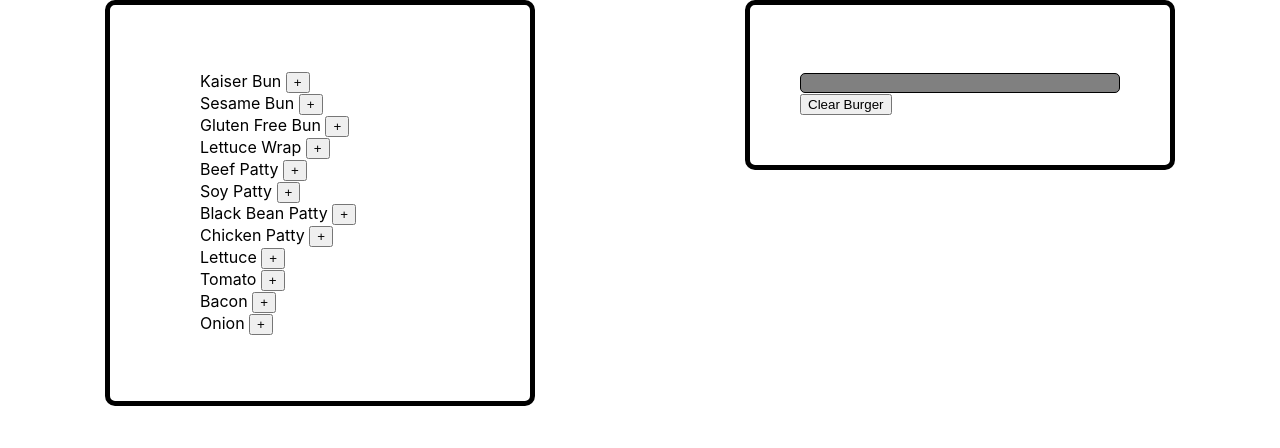
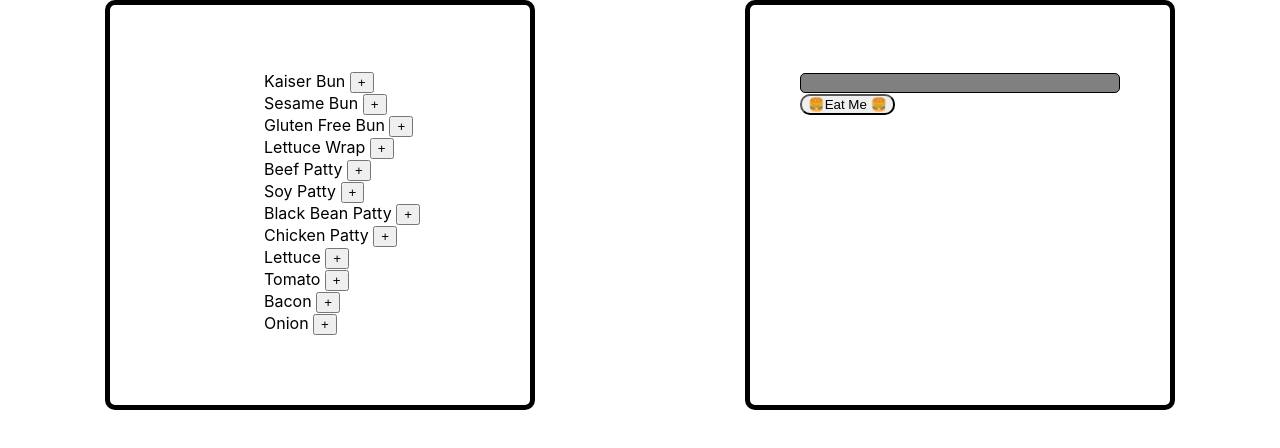
Before and after one commit to CCLancaster/react-burger-stacker, a React (Create React App) app: page / in a window 1280 px wide. Shown: the top 448 px of the page. Built offline with nearby package versions, Linux system fonts and the light colour scheme.

Commit message:
added small items from in-class codealong

```diff
--- a/src/App.js
+++ b/src/App.js
@@ -21,6 +21,7 @@ function App() {
   ]);
 
   let [chosenIngredients, setChosenIngredients] = useState([]);
+
   //going to need an addIngredient handler that adds an ingredient to my chosenIngredients array
   let addIngredient = (e, ingredients) => {
     e.preventDefault();
@@ -32,6 +33,7 @@ function App() {
   let clearBurger = () => {
     setChosenIngredients( [] )
   }
+
   return(
     <div class="app">
       <IngredientList ingredients={ingredients} addIngredient={addIngredient}/>
--- a/src/BurgerPane.js
+++ b/src/BurgerPane.js
@@ -5,7 +5,7 @@ import ClearBurger from './ClearBurger';
 function BurgerPane(props) {
 
     return (
-        <div class="list burgerlist   ">
+        <div class="list burgerlist">
             <BurgerStack chosenIngredients={props.chosenIngredients} />
             <ClearBurger clearBurger={props.clearBurger} />
         </div>
--- a/src/BurgerStack.js
+++ b/src/BurgerStack.js
@@ -6,7 +6,7 @@ function BurgerStack(props) {
         <div>
             <ul>
                 {props.chosenIngredients.map((ingredient, i) => (
-                    <li key={i}>{ingredient.name}</li>
+                    <li key={`bs-${i}`}>{ingredient.name}</li>
                 ))}
             </ul>
         </div>
--- a/src/ClearBurger.js
+++ b/src/ClearBurger.js
@@ -4,8 +4,8 @@ function ClearBurger(props) {
 
     return (
         <div class="clear">
-            <input type="button" class="stacktable"></input>
-            <button onClick={() => {props.clearBurger();}}>Clear Burger</button>
+            <input type="button" id="stacktable"></input>
+            <button class="eatme" onClick={() => {props.clearBurger();}}>🍔Eat Me 🍔</button>
         </div>
     )
 }
--- a/src/Ingredients.js
+++ b/src/Ingredients.js
@@ -6,7 +6,7 @@ function Ingredients(props) {
         <div class="ingredients">
             <ul>
                 {props.ingredients.map((newIngredient, i) => (
-                    <li key={`ingredient-${i}`}>{newIngredient.name}    <button onClick={(e) => {props.addIngredient(e, newIngredient);}}>+</button></li>
+                    <li key={`ingredient-${i}`} background-color={newIngredient.color}>{newIngredient.name}    <button onClick={(e) => {props.addIngredient(e, newIngredient);}}>+</button></li>
                 ))}
             </ul>
         </div>
--- a/src/index.css
+++ b/src/index.css
@@ -18,8 +18,17 @@ code {
   justify-content: space-around;
 }
 
+/* .burgerlist {
+  display: flex;
+  flex-direction: column;
+}
+.clear {
+  align-self: flex-end;
+  justify-content: center;
+} */
+
 .list {
-  height: 50%;
+  height: 300px;
   width: 25%;
   border: solid black 5px;
   border-radius: 10px;
@@ -28,17 +37,17 @@ code {
 
 ul {
   list-style: none;
+  margin-left: 20%;
 }
 
-.burgerlist {
-  justify-content: end;
-
-}
-
-.stacktable {
+#stacktable {
   height: 20px;
   width: 100%;
   border: solid black 1px;
   background: grey;
   border-radius: 5px;
 }
+
+.eatme {
+  border-radius: 10px;
+}
```
